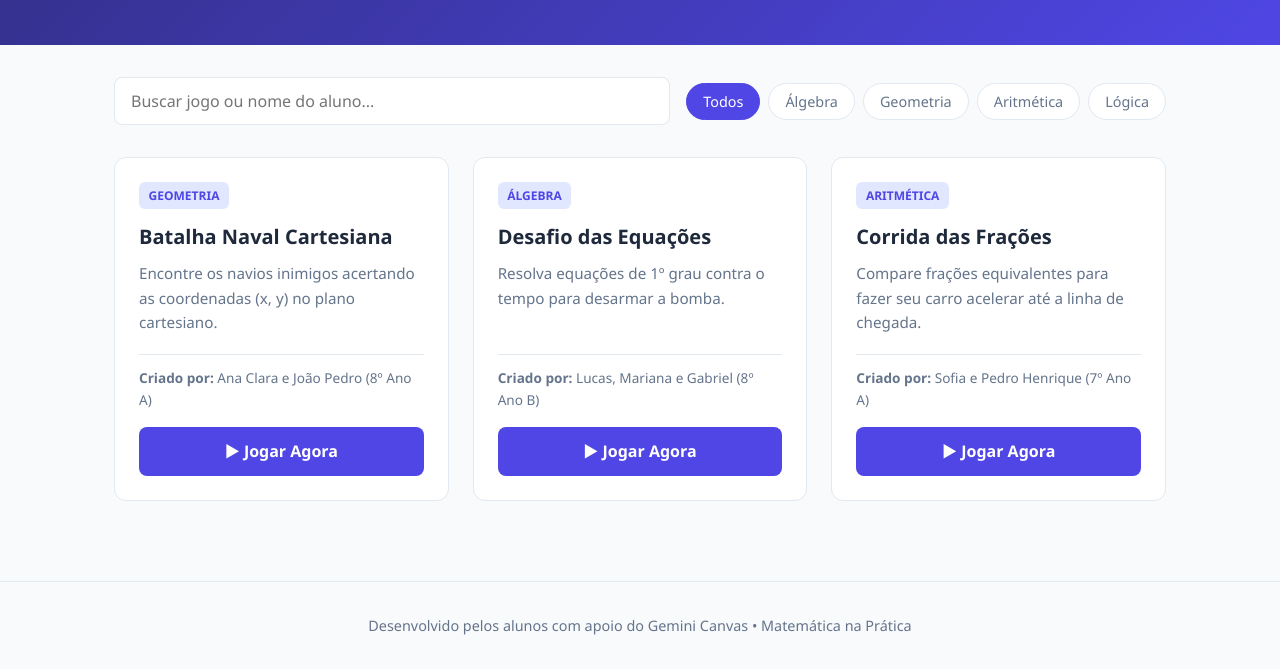
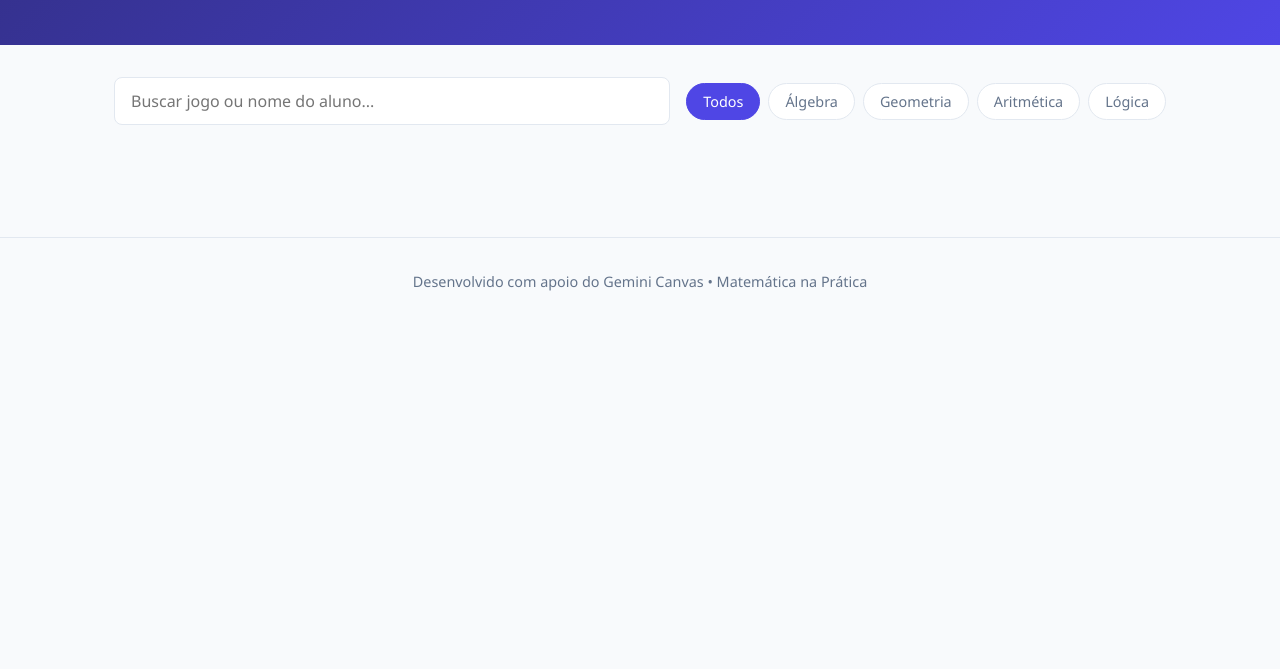
Before and after one commit to andersonfmfm-sketch/MathIA, a plain HTML site: page index.html in a window 1280 px wide. Shown: the part 225-894 px from the top of the page. After the commit the page ends 800 px from the top, so only its background shows below. Drawn offline with Linux system fonts and the light colour scheme.

Commit message:
Update index.html

```diff
--- a/index.html
+++ b/index.html
@@ -213,7 +213,7 @@
     </div>
 
     <footer>
-        Desenvolvido pelos alunos com apoio do Gemini Canvas • Matemática na Prática
+        Desenvolvido com apoio do Gemini Canvas • Matemática na Prática
     </footer>
 
     <script>
@@ -223,10 +223,9 @@
         const listaDeJogos = [
             {
                 titulo: "Batalha Naval Cartesiana",
-                descricao: "Encontre os navios inimigos acertando as coordenadas (x, y) no plano cartesiano.",
-                categoria: "Geometria",
-                autores: "Ana Clara e João Pedro (8º Ano A)",
-                arquivo: "batalha-cartesiana.html" // Nome exato do arquivo enviado ao GitHub
+                categoria: "Aritmética",
+                autores: Professor,
+                arquivo: "file:///C:/Users/Aluno/Downloads/duelo_dos_matem_ticos%20(2).html" // Nome exato do arquivo enviado ao GitHub
             },
             {
                 titulo: "Desafio das Equações",
```
